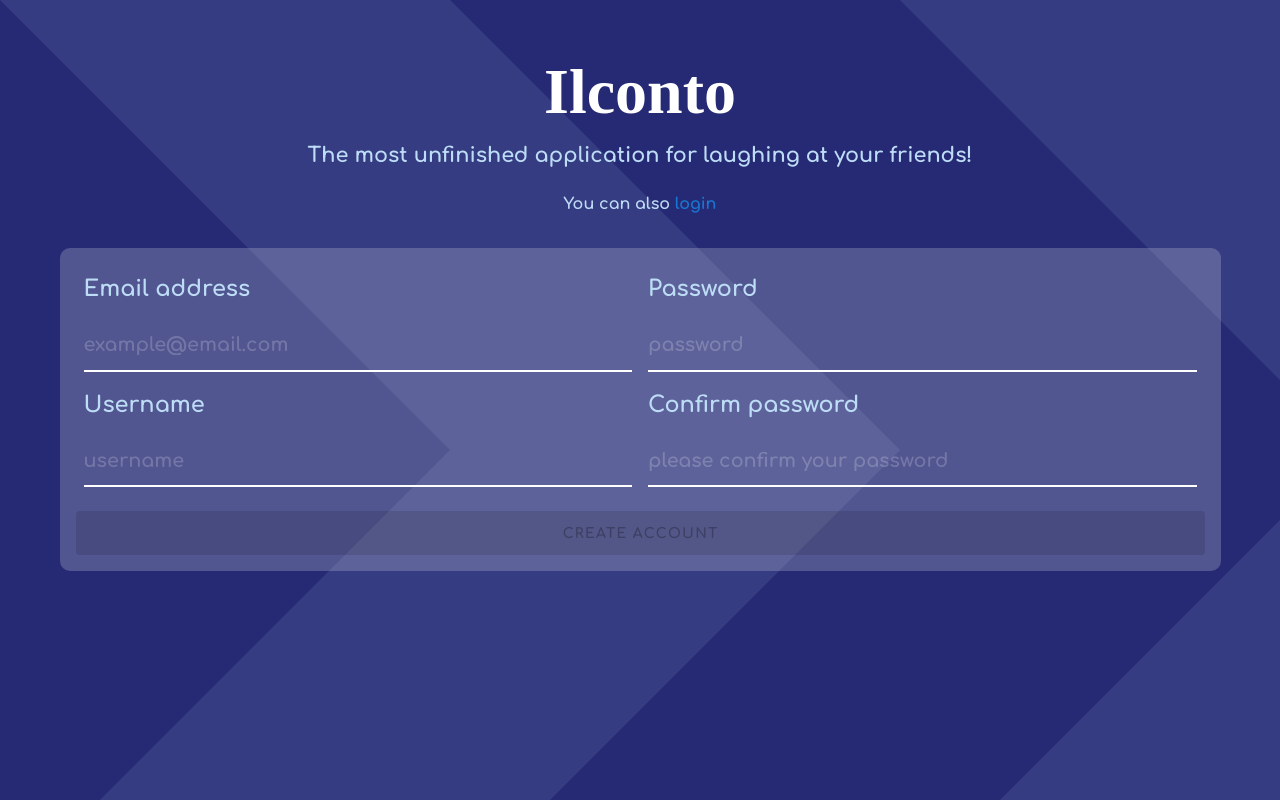
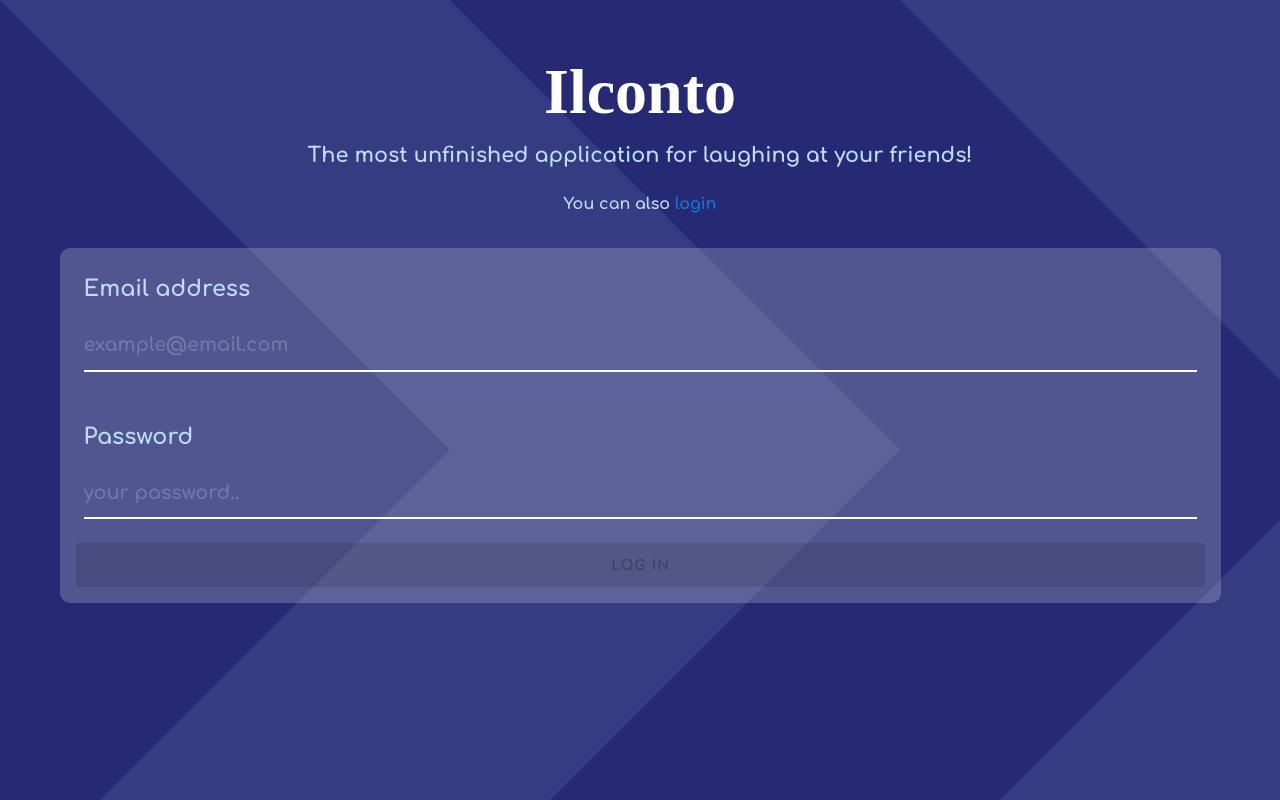
Before and after one commit to ilconto/ilconto-front, a Vue app: page /#/ in a window 1280 px wide. Built offline with nearby package versions, Linux system fonts and the light colour scheme; what vue-session would draw is missing.

Commit message:
now landing by default on login form

```diff
--- a/src/components/LandingPage.vue
+++ b/src/components/LandingPage.vue
@@ -3,11 +3,13 @@
     <Header />
     <p class="switch-message">
       You can also
-      <a color="primary" @click="changeAction">{{
+      <a color="primary" @click="changeAction">
+        {{
         register ? "register" : "login"
-      }}</a>
+        }}
+      </a>
     </p>
-    <LoginForm v-if="register"></LoginForm>
+    <LoginForm v-if="!register"></LoginForm>
     <RegisterForm v-else></RegisterForm>
   </div>
 </template>
```
